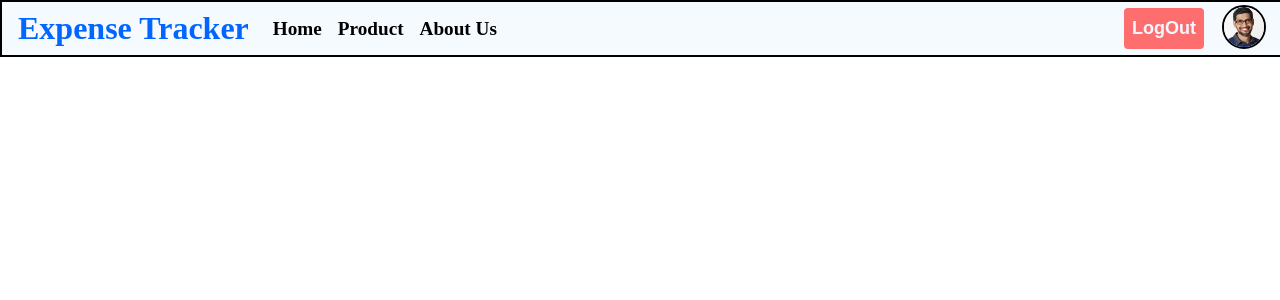
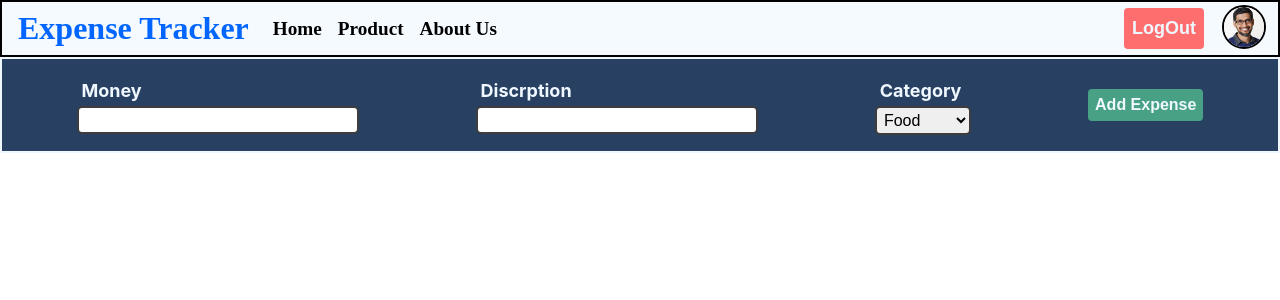
Before and after one commit to shubh532/expense-tracker, a React (Create React App) app: page /product in a window 1280 px wide. Shown: the top 300 px of the page. Built offline with nearby package versions, Linux system fonts and the light colour scheme; sample sign-in values are in the browser's storage.

Commit message:
Adding Expense & Showing on Screen

```diff
--- a/src/App.js
+++ b/src/App.js
@@ -7,6 +7,7 @@ import HomePage from './Pages/Home';
 import TokenAPI from './ContextAPI/TokenAPI';
 import Profile from './Pages/Profile';
 import ResetPassword from './Components/ResetPassword';
+import Product from './Pages/Product';
 function App() {
 
   const LogStatus = useContext(TokenAPI)
@@ -19,10 +20,11 @@ function App() {
           <HomePage />
         </Route>
         <Route path="/product">
-          {!LogStatus.isLogin&&<Redirect to="/login" />}
+          {LogStatus.isLogin && <Product />}
+          {!LogStatus.isLogin && <Redirect to="/login" />}
         </Route>
         <Route path="/abutus">
-          {!LogStatus.isLogin&&<Redirect to="/login" />}
+          {!LogStatus.isLogin && <Redirect to="/login" />}
         </Route>
         <Route path="/login">
           <LogSignInForm />
--- a/src/Components/NavBar.module.css
+++ b/src/Components/NavBar.module.css
@@ -6,8 +6,7 @@
     border: 2px solid;
     background-color: rgb(245, 250, 255);
     z-index: 5;
-    margin: 0px;
-    width: 100vw;
+    margin: 0px;;
 }
 
 /* .HeadContaner{
--- /dev/null
+++ b/src/ContextAPI/ExpenseContext.js
@@ -0,0 +1,24 @@
+import ExpenseCtx from "./createExpenseCtx";
+import { useState } from "react";
+
+function ExpenseCtxPrivider(props){
+    const[expense, AddExpense]=useState([])
+
+    function AddExpenseData(data){
+        AddExpense([...expense,data])
+    }
+
+    const DefultValues={
+        expenseData:expense,
+        AddExpenseData:AddExpenseData,
+        mess:"work"
+    }
+    return(
+        <ExpenseCtx.Provider value={DefultValues}>
+            {props.children}
+        </ExpenseCtx.Provider>
+    )
+
+}
+
+export default ExpenseCtxPrivider
--- a/src/ContextAPI/TonkeProvider.js
+++ b/src/ContextAPI/TonkeProvider.js
@@ -1,33 +1,36 @@
-import React,{useState} from "react";
+import React, { useState } from "react";
 import TokenAPI from "./TokenAPI";
+import ExpenseCtxPrivider from "./ExpenseContext";
 
-function TokenProvider(props){
-    const ID=localStorage.getItem("TOkenID")
-    const Email=localStorage.getItem("Email")
+function TokenProvider(props) {
+    const ID = localStorage.getItem("TOkenID")
+    const Email = localStorage.getItem("Email")
 
-    const [TokenId,SetTokenId]=useState(ID)
+    const [TokenId, SetTokenId] = useState(ID)
 
-    const isLogin=!!TokenId
+    const isLogin = !!TokenId
 
-    function LogIn(id){
+    function LogIn(id) {
         SetTokenId(id)
     }
 
-    function LogOut(){
+    function LogOut() {
         SetTokenId(null)
     }
 
-    const defaultValues={
-        TokenId:TokenId,
-        Email:Email,
-        isLogin:isLogin,
-        LogIn:LogIn,
-        LogOut:LogOut,
+    const defaultValues = {
+        TokenId: TokenId,
+        Email: Email,
+        isLogin: isLogin,
+        LogIn: LogIn,
+        LogOut: LogOut,
     }
 
-    return(
+    return (
         <TokenAPI.Provider value={defaultValues}>
-            {props.children}
+            <ExpenseCtxPrivider>
+                {props.children}
+            </ExpenseCtxPrivider>
         </TokenAPI.Provider>
     )
 
--- /dev/null
+++ b/src/ContextAPI/createExpenseCtx.js
@@ -0,0 +1,4 @@
+import React from "react";
+
+const ExpenseCtx=React.createContext()
+export default ExpenseCtx
--- /dev/null
+++ b/src/ExpenseComponents/ExpenseForm.js
@@ -0,0 +1,50 @@
+import { useContext,useRef } from "react";
+import ExpenseCtx from "../ContextAPI/createExpenseCtx";
+import Style from "./ExpenseForm.module.css"
+
+function ExpenseForm() {
+    const ExpenseData=useContext(ExpenseCtx)
+    const getMoney=useRef()
+    const getDiscription=useRef()
+    const getCategory=useRef()
+
+    function AddExpenseHandler(e){
+        e.preventDefault()
+        const data={
+            id:Math.random(),
+            Money:getMoney.current.value,
+            Discription:getDiscription.current.value,
+            Category:getCategory.current.value
+        }
+        ExpenseData.AddExpenseData(data)
+        console.log(ExpenseData)
+    }
+
+    return (
+            <div className={Style.ExFormContainer}>
+                <form>
+                    <div className={Style.InputContainer}>
+                        <label>Money</label>
+                        <input type="number" ref={getMoney}></input>
+                    </div>
+                    <div className={Style.InputContainer}>
+                        <label>Discrption</label>
+                        <input type="text" ref={getDiscription}></input>
+                    </div>
+                    <div className={Style.InputContainer}>
+                        <label>Category</label>
+                        <select name="Category" ref={getCategory}>
+                            <option value="Food">Food</option>
+                            <option value="Medical">Petrol</option>
+                            <option value="mercedes">Medical</option>
+                            <option value="Salary">Salary</option>
+                            <option value="other">Other</option>
+                        </select>
+                    </div>
+                    <button onClick={AddExpenseHandler}>Add Expense</button>
+                </form>
+            </div>
+    )
+}
+
+export default ExpenseForm;
--- /dev/null
+++ b/src/ExpenseComponents/ExpenseForm.module.css
@@ -0,0 +1,57 @@
+.ExFormContainer {
+    background-color: rgb(40, 64, 97);
+    border: 2px solid;
+    color: aliceblue;
+    margin: 1rem 2r;
+    padding: 1rem;
+}
+
+.ExFormContainer form {
+    display: flex;
+    flex-direction: row;
+    align-items: center;
+    justify-content: space-around;
+}
+
+.InputContainer {
+    display: flex;
+    flex-direction: column;
+}
+
+.InputContainer input {
+    width: 17rem;
+    padding: 3px;
+    font-size: medium;
+    border-radius: 5px;
+    border: 2px solid rgb(62, 62, 62);
+}
+
+.InputContainer label {
+    font-size: large;
+    font-weight: bold;
+    margin: 0.3rem;
+}
+
+.InputContainer select {
+    width: 6rem;
+    font-size: medium;
+    padding: 3px;
+    border-radius: 5px;
+    border: 2px solid rgb(61, 61, 61);
+}
+
+.ExFormContainer button{
+    padding: 7px;
+    font-size: medium;
+    font-weight: bold;
+    border-radius: 4px;
+    border: 0px ;
+    background-color: rgb(72, 161, 132);
+    color: aliceblue;
+}
+
+
+.ExFormContainer button:hover{
+    background-color: rgb(0, 146, 97);
+    cursor: pointer;
+}
--- /dev/null
+++ b/src/ExpenseComponents/ExpenseList.js
@@ -0,0 +1,17 @@
+import { useContext } from "react";
+import ExpenseCtx from "../ContextAPI/createExpenseCtx";
+
+function ExpenseList() {
+    const ExpenseData = useContext(ExpenseCtx)
+    console.log(ExpenseData.expenseData)
+    return (
+        <ol>
+            {ExpenseData.expenseData.map((item) => {
+                return (<li key={item.id}>
+                    {item.Money}-{item.Discription}-{item.Category}
+                </li>)
+            })}
+        </ol >
+    )
+}
+export default ExpenseList;
--- /dev/null
+++ b/src/Pages/Product.js
@@ -0,0 +1,14 @@
+import React from "react"
+import ExpenseForm from "../ExpenseComponents/ExpenseForm";
+import ExpenseList from "../ExpenseComponents/ExpenseList";
+
+function Product(){
+    return(
+        <React.Fragment>
+            <ExpenseForm/>
+            <ExpenseList/>
+        </React.Fragment>
+    )
+}
+
+export default Product;
```
